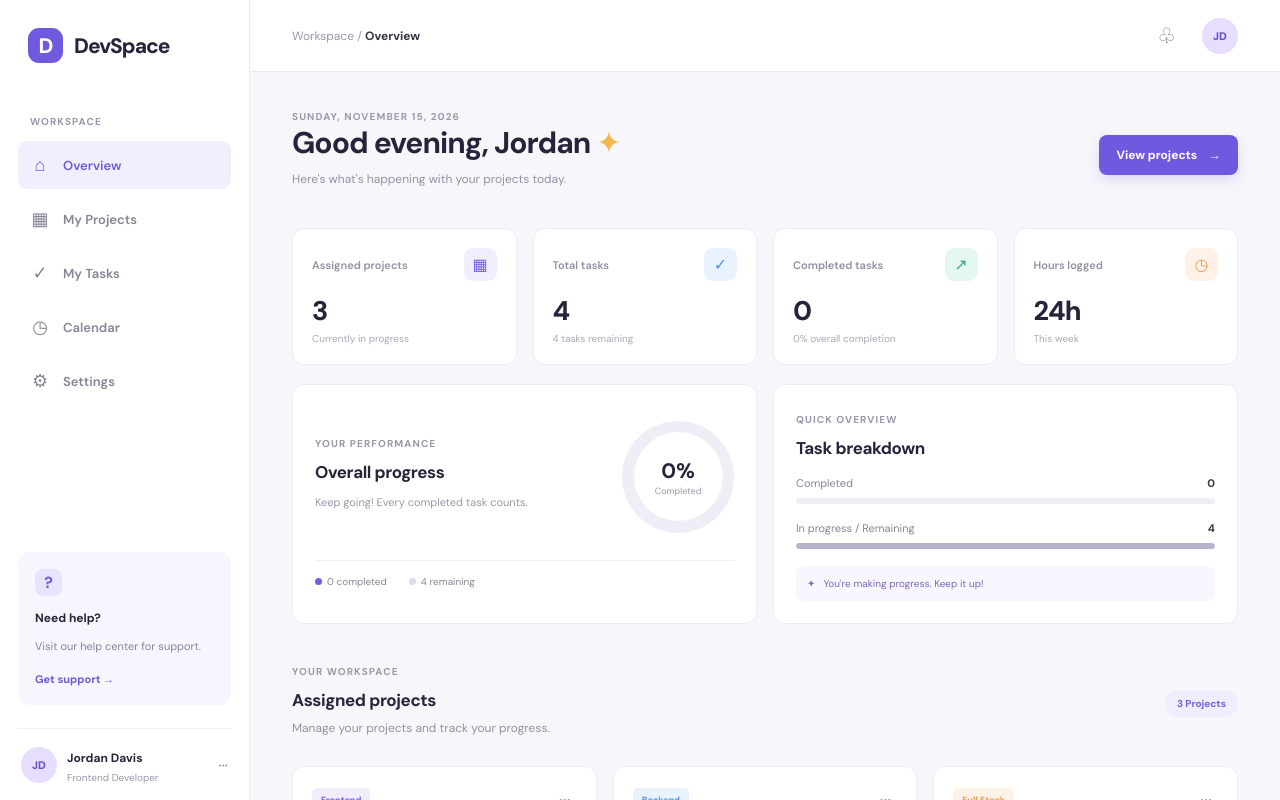
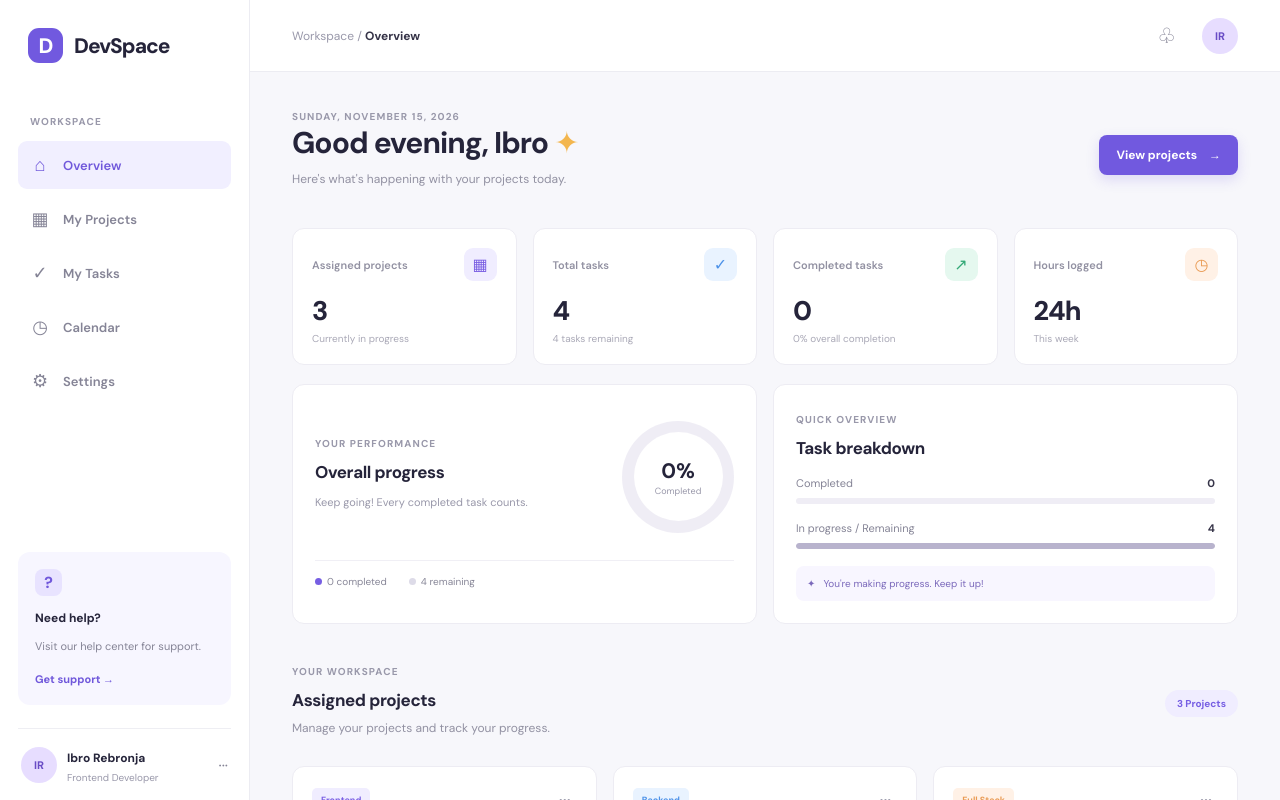
Before and after one commit to IbroRebronja/Devspace, a React (Vite) app: page / in a window 1280 px wide. Shown: the top 800 px of the page. Built offline with nearby package versions, Linux system fonts and the light colour scheme.

Commit message:
fixed names

```diff
--- a/src/components/Header.jsx
+++ b/src/components/Header.jsx
@@ -20,7 +20,7 @@ export default function Header({ active, setMobileOpen }) {
         <button className="notification" aria-label="Notifications">
           ♧
         </button>
-        <div className="avatar small-avatar">JD</div>
+        <div className="avatar small-avatar">IR</div>
       </div>
     </header>
   );
--- a/src/components/Sidebar.jsx
+++ b/src/components/Sidebar.jsx
@@ -62,9 +62,9 @@ export default function Sidebar({
           </div>
 
           <div className="profile">
-            <div className="avatar">JD</div>
+            <div className="avatar">IR</div>
             <div>
-              <strong>Jordan Davis</strong>
+              <strong>Ibro Rebronja</strong>
               <small>Frontend Developer</small>
             </div>
             <span className="profile-menu">···</span>
--- a/src/pages/Dashboard.jsx
+++ b/src/pages/Dashboard.jsx
@@ -66,7 +66,7 @@ export default function Dashboard() {
               </div>
 
               <h1>
-                Good evening, Jordan <span>✦</span>
+                Good evening, Ibro <span>✦</span>
               </h1>
 
               <p>
```
